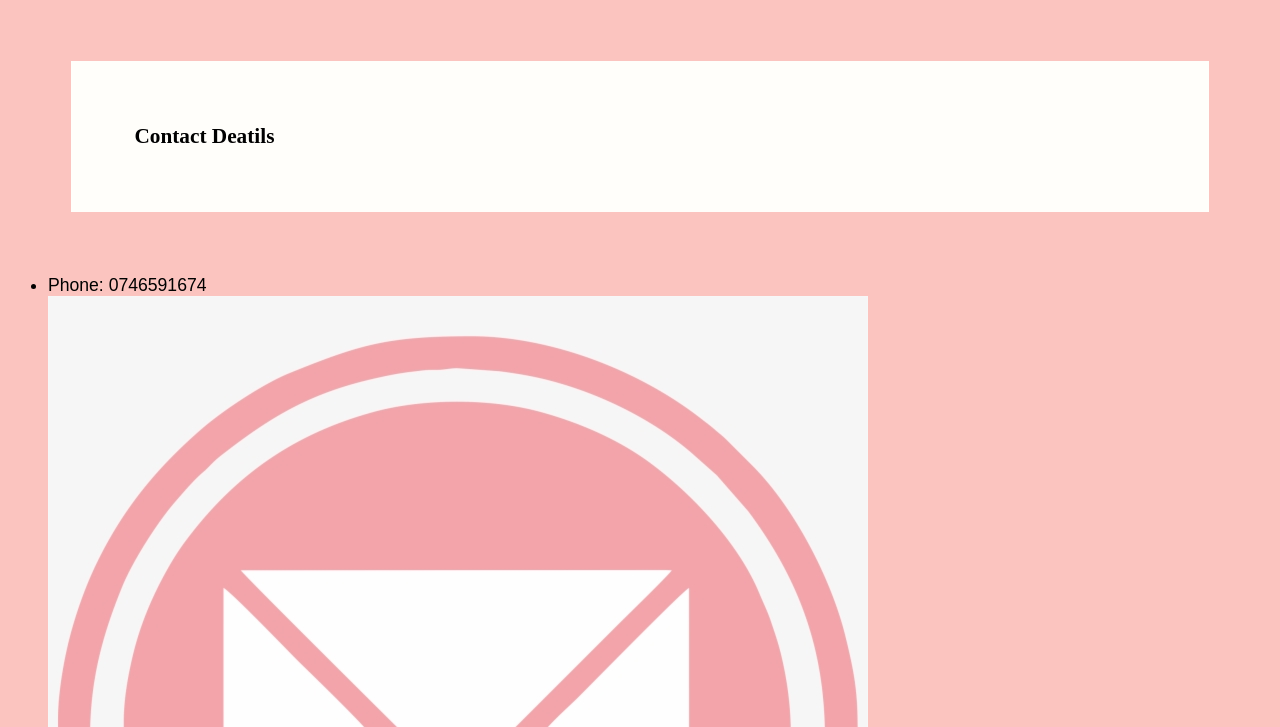
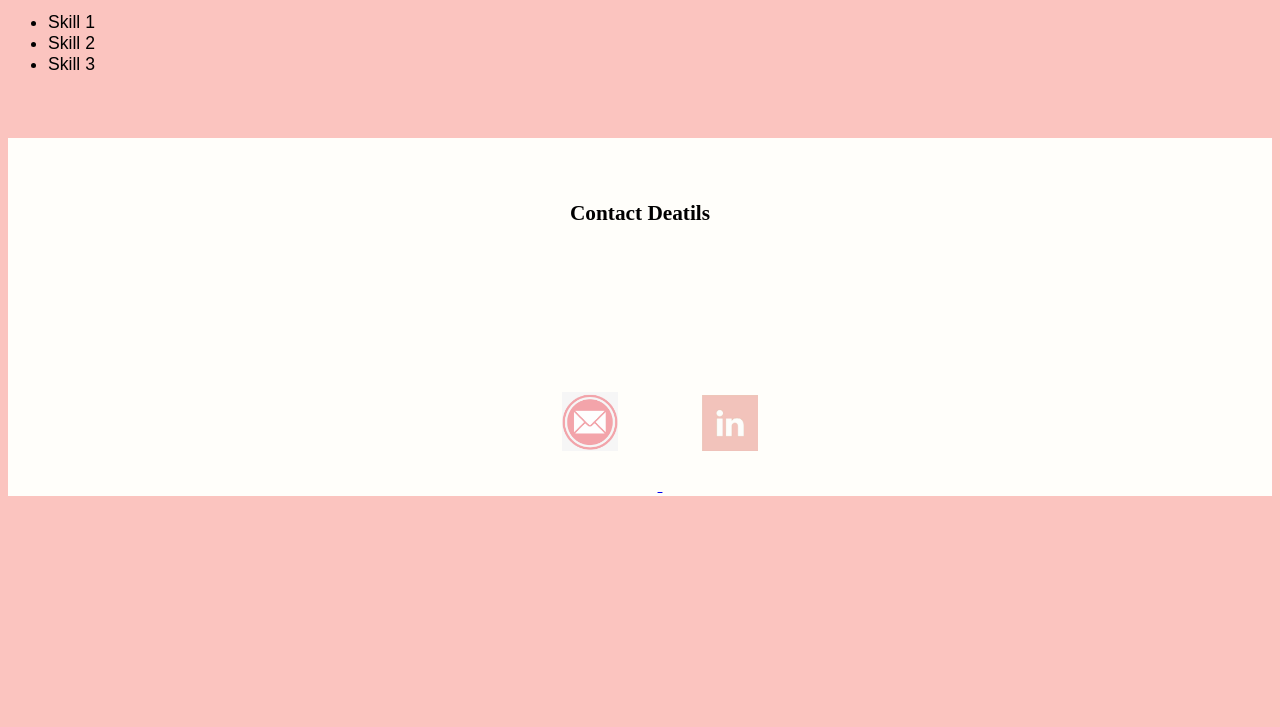
Before and after one commit to RNchabeleng/CodeSpace-Resume-1, a plain HTML site: page index.html in a window 1280 px wide. Shown: the part 2153-2880 px from the top of the page. After the commit the page ends 2667 px from the top, so only its background shows below. Drawn offline with Linux system fonts and the light colour scheme.

Commit message:
Added icons to footer

```diff
--- a/css/stylesheet.css
+++ b/css/stylesheet.css
@@ -1,17 +1,19 @@
-body{
+body {
   font-family: sans-serif;
-  font-size:110%;
+  font-size: 110%;
   background-color: #fbc4bf;
 }
-h2{font-size: 121%;
+
+h2 {
+  font-size: 121%;
   font-family: 'Times New Roman', Times, serif;
   background-color: #fffefa;
   margin: 5%;
   padding: 5%;
-
+border-width: 1rem;
 }
 
-#ProfilePicture{
+#ProfilePicture {
   width: 30%;
   height: 30%;
   border-radius: 100%;
@@ -23,21 +25,34 @@ border: 3px burlywood solid;
 header {
   text-align: center;
 }
-#heading{font-family: 'Times New Roman', Times, serif;
+
+#heading {
+  font-family: 'Times New Roman', Times, serif;
   font-size: 110%;
-background-color: #fffefa;}
+  background-color: #fffefa;
+}
 
 footer {
   background-color: #fffefa;
   text-align: center;
+  list-style-type: none;
+  height: auto;
+
 }
-#sidebar{
+
+#sidebar {
   width: 100%;
   background-color: #fffefa;
   padding-bottom: 1rem;
 }
 
-.nav-menu{
+.nav-menu {
   list-style-type: none;
   padding: 0;
 }
+
+.icons {
+  width: 3.5rem;
+  margin: 2.5rem;
+  height: auto;
+}
--- a/index.html
+++ b/index.html
@@ -11,13 +11,11 @@
 
     <header id="heading">
 
-<br>
+        <br>
 
-        <img src="images/ProfilePicture.jpg"
-        alt="Headshot of Reokeditswe Nchabeleng"
-        id="ProfilePicture">
+        <img src="images/ProfilePicture.jpg" alt="Headshot of Reokeditswe Nchabeleng" id="ProfilePicture">
         <br>
-            <h1>Reokeditswe Nchabeleng</h1>
+        <h1>Reokeditswe Nchabeleng</h1>
         <p>An introductory personal statement</p>
     </header>
 
@@ -44,9 +42,9 @@
         <h2 id="Education">Education</h2>
 
         <h3>Software Engineering</h3>
-        <p>Introduction to Web Development at
-            <a href="https://www.codespace.co.za/courses/intro-to-web/" target="_blank" </p>CodeSpace<a />
-                <p>A short course covering basics in Web Development, such as:
+        <a href="https://www.codespace.co.za/courses/intro-to-web/" target="_blank" </p>CodeSpace<a />
+        <p>Introduction to Web Development
+                <p>A 9 month course covering basics in Web Development, such as:
                     <p>Brief introduction to Web development, project briefs to be covered in the section, and planning
                         Roadmaps. Adding content to HTML files on VCS. Integrating Version Control Systems, such as Git
                         and
@@ -57,7 +55,8 @@
 
 
                     <h3>BA Humanities</h3>
-                    <p>A 4 year degree in Humanities. majoring in Psychology, Anthropology and Criminology.</p>
+                    <a href="https://www.up.ac.za/yearbooks/2021/pdf/programme/01130015?content=abridged" target="_blank" ></p> University of Pretoria</a>
+                        <p>A 4 year degree in Humanities, majoring in Psychology, Anthropology and Criminology.</p>
 
                     <h2 id="Expirience">Experience</h2>
 
@@ -99,15 +98,16 @@
                         <li>Skill 3</li>
                     </ul>
                 </p>
-                <h2>Contact Deatils</h2>
-                <p>
-                <ul>
-                    <li>Phone: 0746591674</li>
-                    <li><a href="malito: [rikinchabeleng@gmail.com]> <img src=" target="_blank"><img class="icons" src="images/GmailIcon.jfif" alt="Gmail Icon"</a></li>
-                    <li><a href="https://www.linkedin.com/in/reokeditswe-nchabeleng-16a78a139/" target="_blank"><img class="icons"
-                        src="images/LinkedInIcon.png"
-                        alt="LinkedIn Icon"</li>
-                </ul>
+                <footer id="footer">
+                    <h2>Contact Deatils</h2>
+                    <ul>
+                        <a href="mailto: rikinchabeleng@gmail.com" target="_blank"><img class="icons"
+                                src="images/GmailIcon.jfif"
+                                alt="Gmail Icon" </a>
+                            <a href="https://www.linkedin.com/in/reokeditswe-nchabeleng-16a78a139/" target="_blank"><img
+                                    class="icons" src="images/LinkedInIcon.jpg"
+                                    alt="LinkedIn Icon" </ul>
+                </footer>
 
     </main>
 </body>
```
Lines whose indentation alone changed are shown as unchanged.
